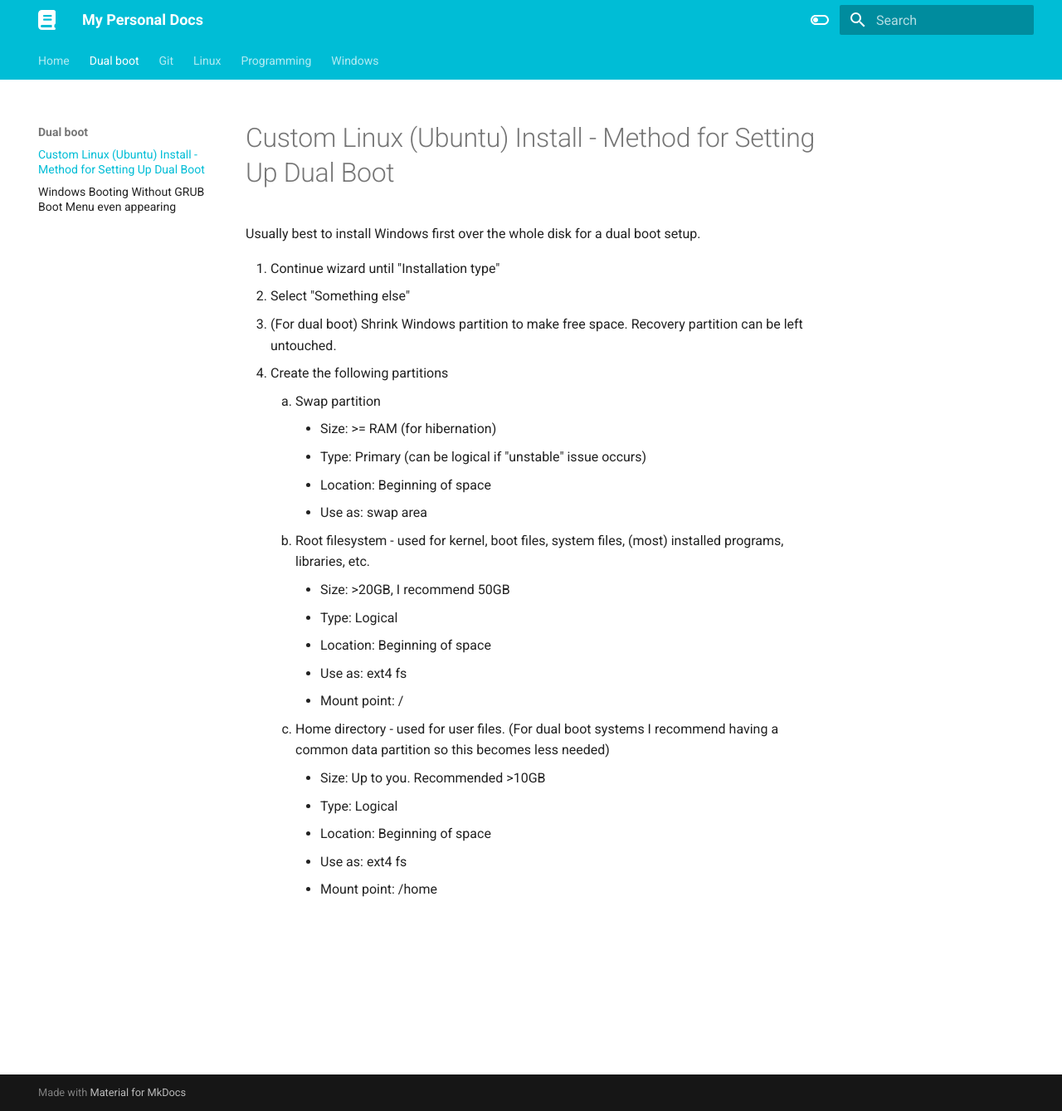
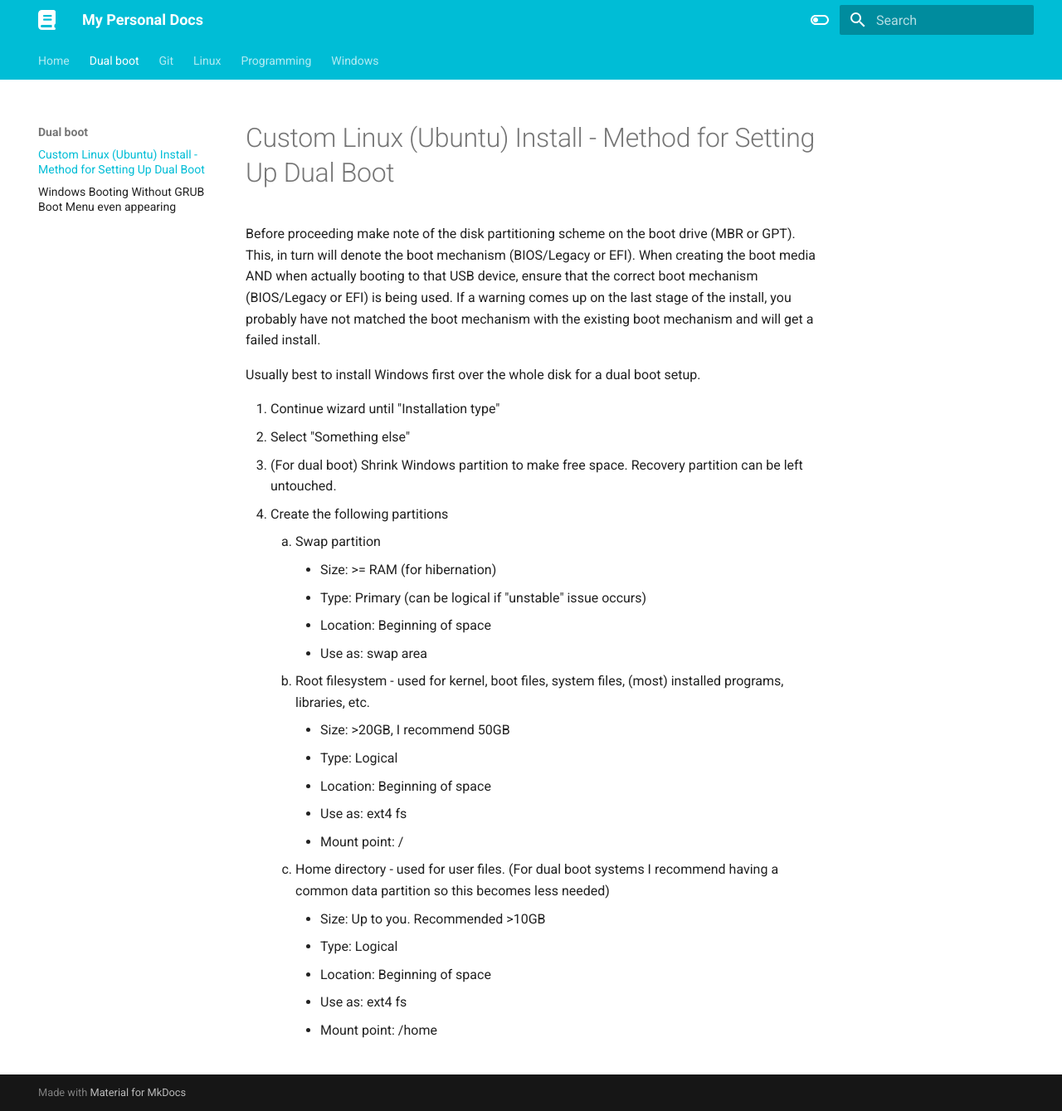
Before and after one commit to jwblangley/docs, an MkDocs documentation site: the page built from docs/dual-boot/ubuntu-windows-setup.md, in a window 1280 px wide and 1339 px high. Shown: the whole window at 83% size. Built offline with MkDocs 1.6.1 and Material for MkDocs 9.7.7, drawn with Linux system fonts in a browser that asks for light colours.

Commit message:
Add information about UEFI vs legacy for boot media

```diff
--- a/docs/dual-boot/ubuntu-windows-setup.md
+++ b/docs/dual-boot/ubuntu-windows-setup.md
@@ -1,4 +1,10 @@
 # Custom Linux (Ubuntu) Install - Method for Setting Up Dual Boot
+
+Before proceeding make note of the disk partitioning scheme on the boot drive (MBR or GPT).
+This, in turn will denote the boot mechanism (BIOS/Legacy or EFI).
+When creating the boot media AND when actually booting to that USB device, ensure that the correct boot mechanism (BIOS/Legacy or EFI) is being used.
+If a warning comes up on the last stage of the install, you probably have not matched the boot mechanism with the existing boot mechanism and will get a failed install.
+
 Usually best to install Windows first over the whole disk for a dual boot setup.
 
 1. Continue wizard until "Installation type"
```
